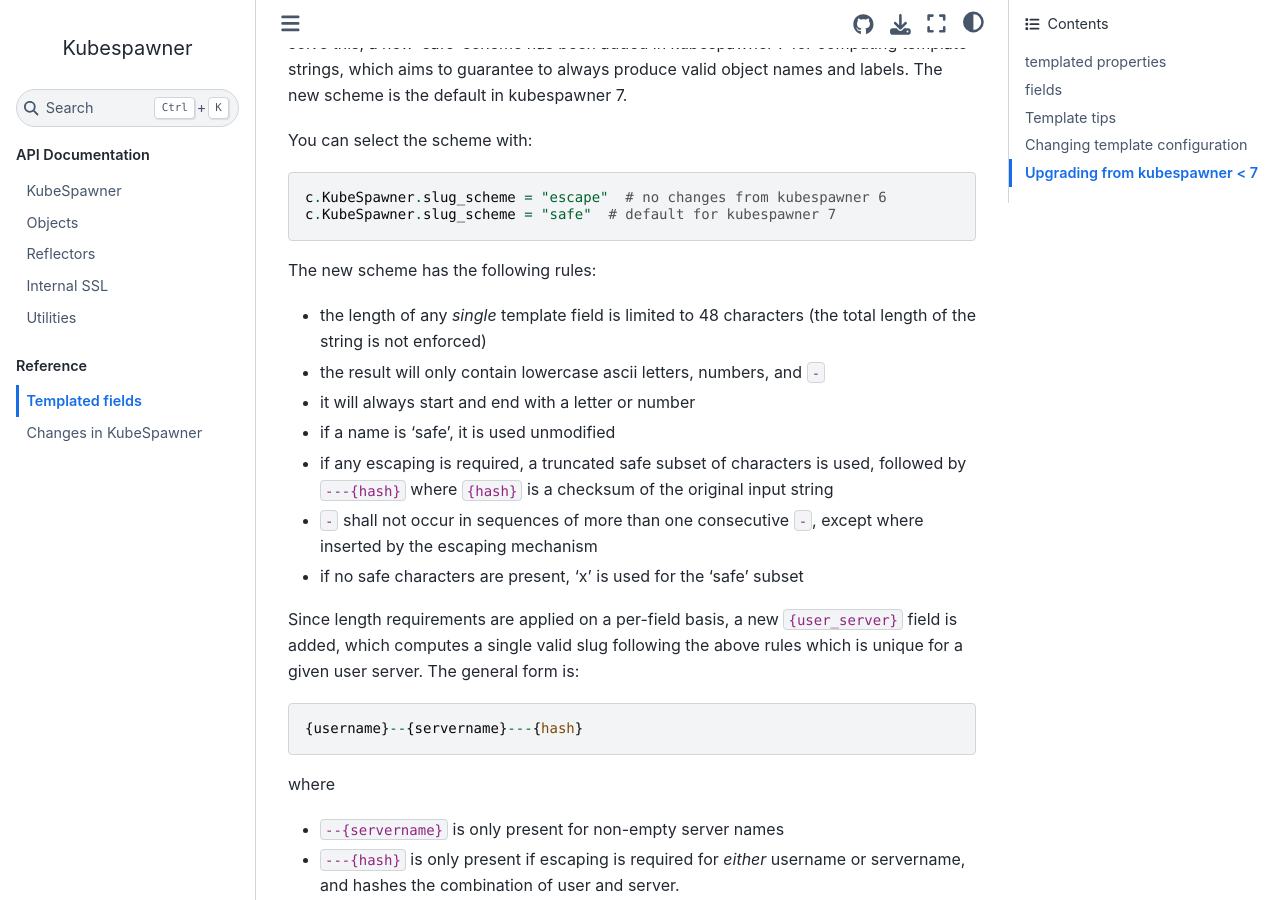
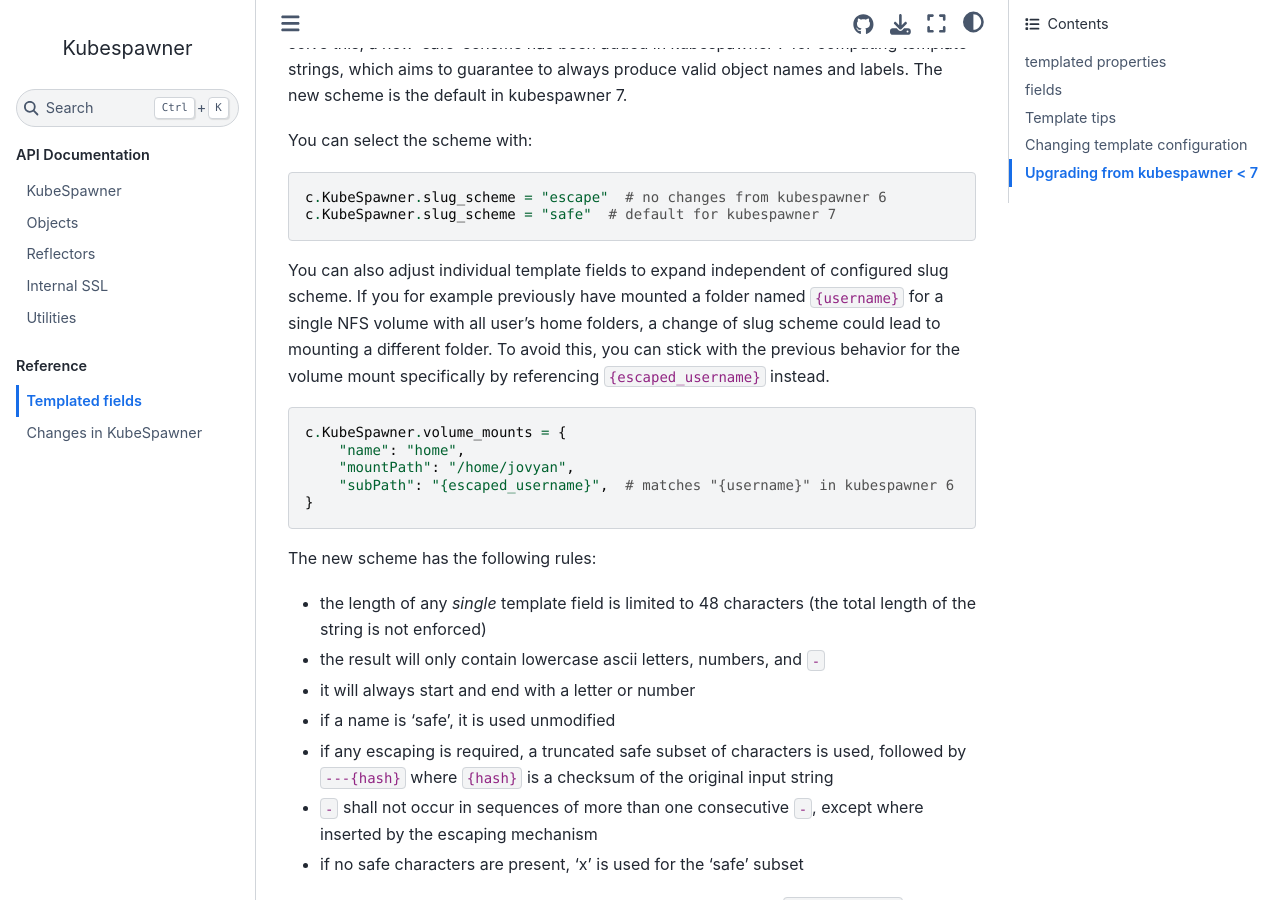
Before and after one commit to jupyterhub/kubespawner, a Sphinx documentation site: the page built from docs/source/templates.md, in a window 1280 px wide and 900 px high, scrolled down 3354 px. Built offline with Sphinx 7.4.7 and the Sphinx Book theme 1.1.4, drawn with Linux system fonts in a browser that asks for light colours.

Commit message:
docs: add example about volume mount in templates upgrade section

````diff
--- a/docs/source/templates.md
+++ b/docs/source/templates.md
@@ -103,6 +103,21 @@
 c.KubeSpawner.slug_scheme = "safe"  # default for kubespawner 7
 ```
 
+You can also adjust individual template fields to expand independent of
+configured slug scheme. If you for example previously have mounted a folder
+named `{username}` for a single NFS volume with all user's home folders, a
+change of slug scheme could lead to mounting a different folder. To avoid this,
+you can stick with the previous behavior for the volume mount specifically by
+referencing `{escaped_username}` instead.
+
+```python
+c.KubeSpawner.volume_mounts = {
+    "name": "home",
+    "mountPath": "/home/jovyan",
+    "subPath": "{escaped_username}",  # matches "{username}" in kubespawner 6
+}
+```
+
 The new scheme has the following rules:
 
 - the length of any _single_ template field is limited to 48 characters (the total length of the string is not enforced)
````
